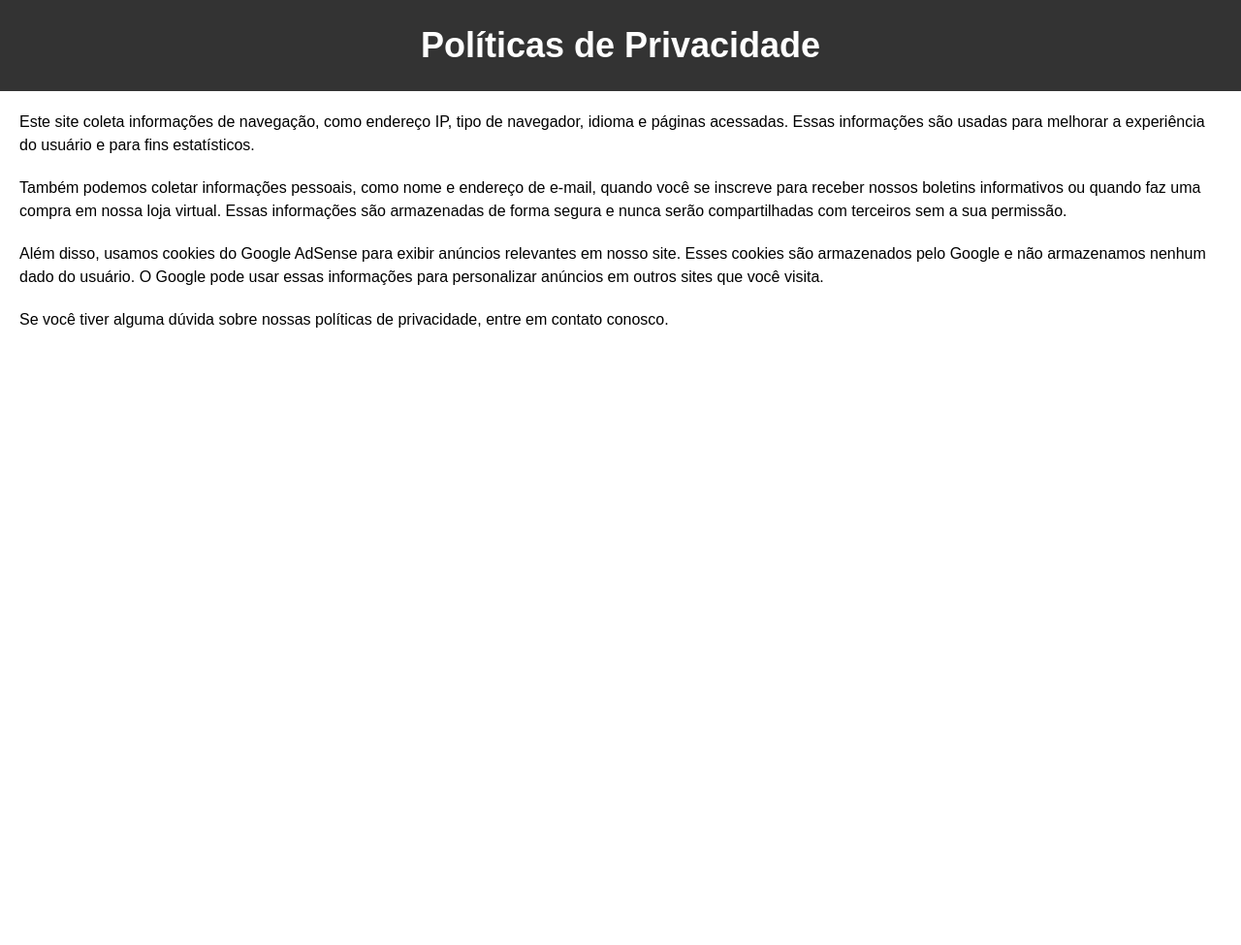
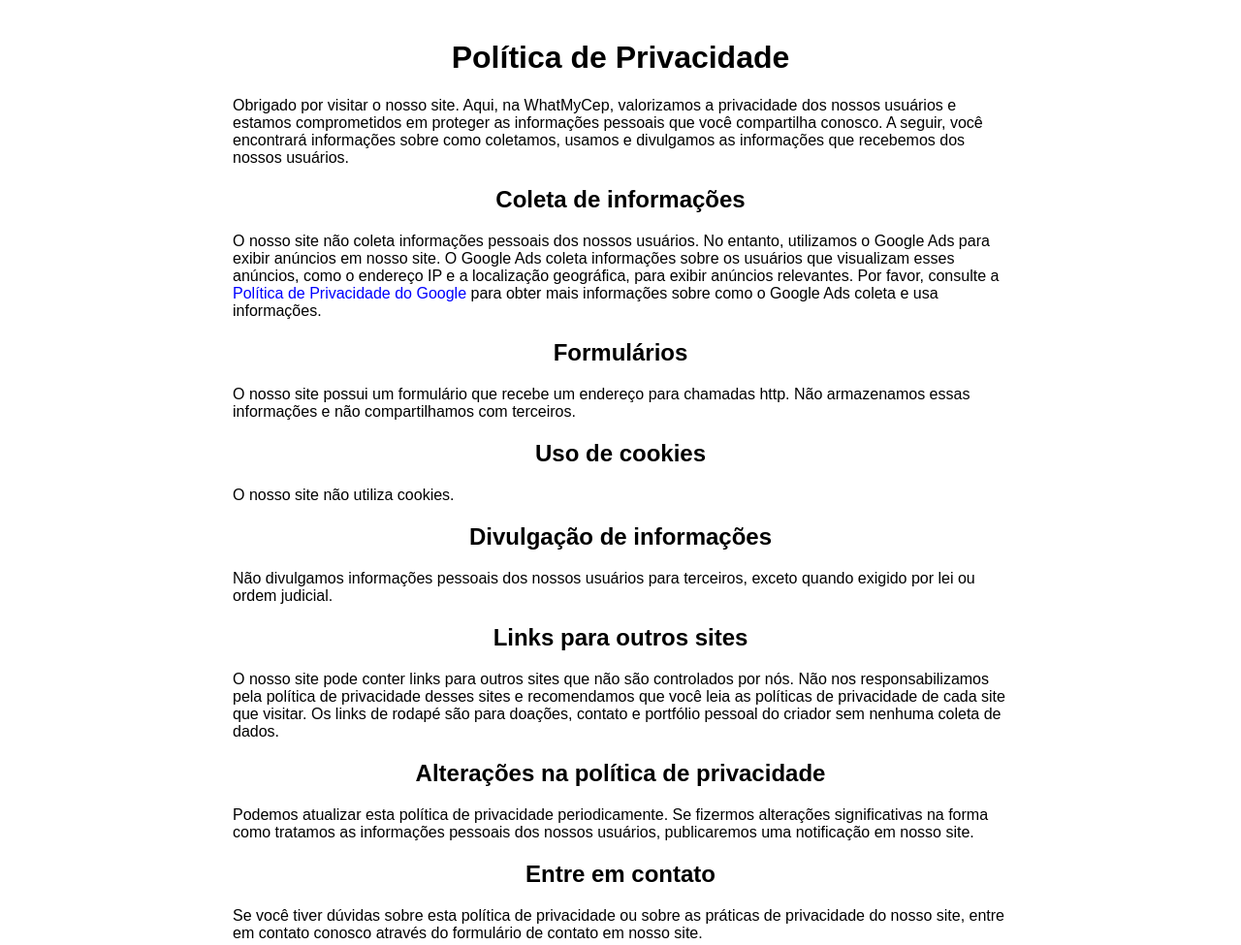
Before and after one commit to MuriloFuza/whatmycep, a plain HTML site: page politica.html in a window 1280 px wide. Shown: the whole page at 97% size. Before the commit the page ends 800 px from the top, so only its background shows below. Drawn offline with Linux system fonts and the light colour scheme.

Commit message:
Validate Politica.html

```diff
--- a/politica.html
+++ b/politica.html
@@ -1,46 +1,77 @@
 <!DOCTYPE html>
-<html>
+<html lang="pt-br">
 <head>
     <meta charset="UTF-8">
-    <title>Políticas de Privacidade</title>
+    <meta name="viewport" content="width=device-width, initial-scale=1.0">
+    <title>Política de Privacidade - WhatMyCep</title>
     <style>
         body {
             font-family: Arial, sans-serif;
-        line-height: 1.5;
             margin: 0;
             padding: 0;
         }
-
-      header {
-        background-color: #333;
-        color: #fff;
+        .container {
+            max-width: 800px;
+            margin: 0 auto;
             padding: 20px;
+        }
+        h1, h2 {
             text-align: center;
         }
-
+        p {
+            margin: 20px 0;
+        }
+        a {
+            color: blue;
+            text-decoration: none;
+        }
+        a:hover {
+            text-decoration: underline;
+        }
+        ul {
+            list-style-type: disc;
+            margin-left: 40px;
+        }
+        ul li {
+            margin-bottom: 10px;
+        }
+        @media screen and (max-width: 480px) {
+            .container {
+                padding: 10px;
+            }
             h1 {
-        margin: 0;
-        font-size: 36px;
+                font-size: 28px;
             }
-
-      main {
-        margin: 20px;
+            h2 {
+                font-size: 24px;
             }
-
             p {
-        margin-bottom: 20px;
+                font-size: 16px;
+            }
+            ul {
+                font-size: 16px;
+            }
         }
     </style>
 </head>
 <body>
-    <header>
-      <h1>Políticas de Privacidade</h1>
-    </header>
-    <main>
-      <p>Este site coleta informações de navegação, como endereço IP, tipo de navegador, idioma e páginas acessadas. Essas informações são usadas para melhorar a experiência do usuário e para fins estatísticos.</p>
-      <p>Também podemos coletar informações pessoais, como nome e endereço de e-mail, quando você se inscreve para receber nossos boletins informativos ou quando faz uma compra em nossa loja virtual. Essas informações são armazenadas de forma segura e nunca serão compartilhadas com terceiros sem a sua permissão.</p>
-      <p>Além disso, usamos cookies do Google AdSense para exibir anúncios relevantes em nosso site. Esses cookies são armazenados pelo Google e não armazenamos nenhum dado do usuário. O Google pode usar essas informações para personalizar anúncios em outros sites que você visita.</p>
-      <p>Se você tiver alguma dúvida sobre nossas políticas de privacidade, entre em contato conosco.</p>
-    </main>
+    <div class="container">
+        <h1>Política de Privacidade</h1>
+        <p>Obrigado por visitar o nosso site. Aqui, na WhatMyCep, valorizamos a privacidade dos nossos usuários e estamos comprometidos em proteger as informações pessoais que você compartilha conosco. A seguir, você encontrará informações sobre como coletamos, usamos e divulgamos as informações que recebemos dos nossos usuários.</p>
+        <h2>Coleta de informações</h2>
+        <p>O nosso site não coleta informações pessoais dos nossos usuários. No entanto, utilizamos o Google Ads para exibir anúncios em nosso site. O Google Ads coleta informações sobre os usuários que visualizam esses anúncios, como o endereço IP e a localização geográfica, para exibir anúncios relevantes. Por favor, consulte a <a href="https://policies.google.com/privacy?hl=pt-BR">Política de Privacidade do Google</a> para obter mais informações sobre como o Google Ads coleta e usa informações.</p>
+        <h2>Formulários</h2>
+        <p>O nosso site possui um formulário que recebe um endereço para chamadas http. Não armazenamos essas informações e não compartilhamos com terceiros.</p>
+        <h2>Uso de cookies</h2>
+        <p>O nosso site não utiliza cookies.</p>
+        <h2>Divulgação de informações</h2>
+        <p>Não divulgamos informações pessoais dos nossos usuários para terceiros, exceto quando exigido por lei ou ordem judicial.</p>
+        <h2>Links para outros sites</h2>
+        <p>O nosso site pode conter links para outros sites que não são controlados por nós. Não nos responsabilizamos pela política de privacidade desses sites e recomendamos que você leia as políticas de privacidade de cada site que visitar. Os links de rodapé são para doações, contato e portfólio pessoal do criador sem nenhuma coleta de dados.</p>
+        <h2>Alterações na política de privacidade</h2>
+        <p>Podemos atualizar esta política de privacidade periodicamente. Se fizermos alterações significativas na forma como tratamos as informações pessoais dos nossos usuários, publicaremos uma notificação em nosso site.</p>
+        <h2>Entre em contato</h2>
+        <p>Se você tiver dúvidas sobre esta política de privacidade ou sobre as práticas de privacidade do nosso site, entre em contato conosco através do formulário de contato em nosso site.</p>
+      </div>
   </body>
 </html>
```
Lines whose indentation alone changed are shown as unchanged.
